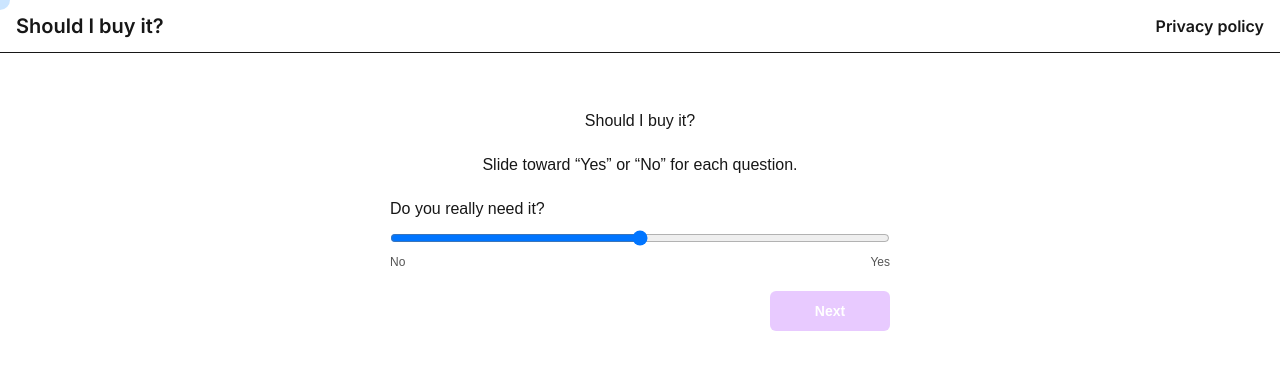
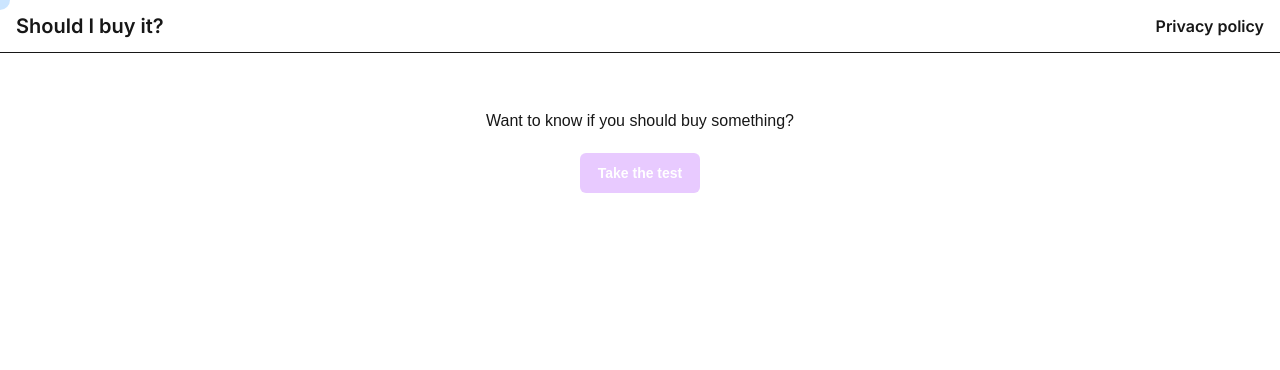
Before and after one commit to AurelioMiranda/Should-I-Buy-It, a Next.js app: page / in a window 1280 px wide. Shown: the top 370 px of the page. Built offline with nearby package versions, Linux system fonts and the light colour scheme.

Commit message:
Pre test question

```diff
--- a/src/app/page.tsx
+++ b/src/app/page.tsx
@@ -15,6 +15,7 @@ const questions = [
 ]
 
 export default function Home() {
+  const [started, setStarted] = useState(false)
   const [answers, setAnswers] = useState<number[]>(Array(questions.length).fill(50))
   const [currentIndex, setCurrentIndex] = useState(0)
   const [submitted, setSubmitted] = useState(false)
@@ -28,8 +29,8 @@ export default function Home() {
   }, [submitted])
 
   const countToValue = (value: number) => {
-      const controls = animate(count, value, { duration: 5 })
-      return () => controls.stop()
+    const controls = animate(count, value, { duration: 5 })
+    return () => controls.stop()
   }
 
   const handleChange = (value: number) => {
@@ -62,6 +63,18 @@ export default function Home() {
 
   const total = answers.reduce((acc, val) => acc + val, 0)
   const maxTotal = questions.length * 100
+
+  if (!started) {
+    return (
+      <div style={{
+        maxWidth: 500, margin: '2rem auto', fontFamily: 'Arial, sans-serif', textAlign: 'center',
+        display: 'flex', alignItems: 'center', flexDirection: 'column'
+      }}>
+        <h1 style={{marginBottom: '20px'}}>Want to know if you should buy something?</h1>
+        <DynamicButton text="Take the test" onClick={() => setStarted(true)} />
+      </div>
+    )
+  }
 
   if (submitted) {
     return (
```
